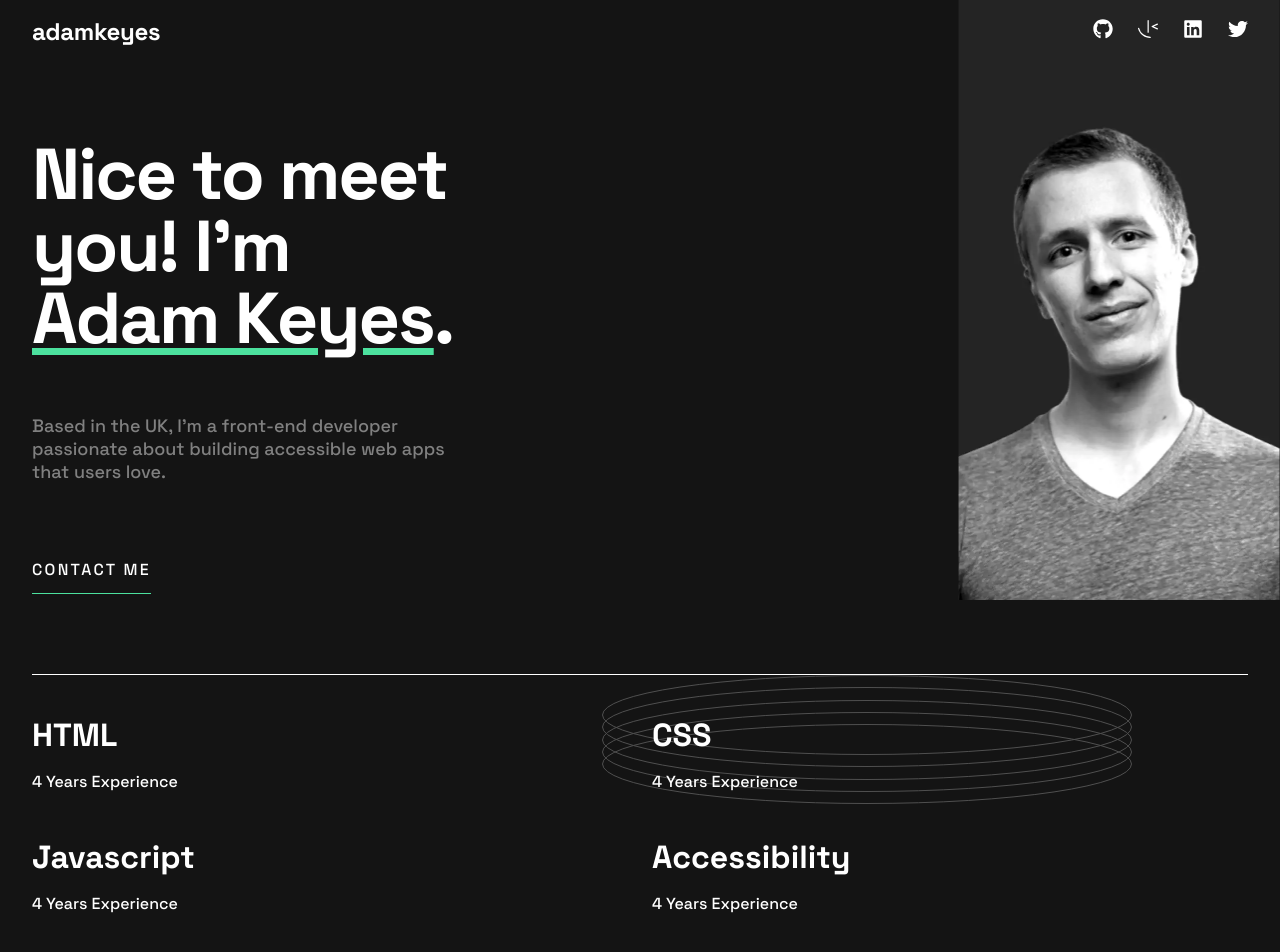
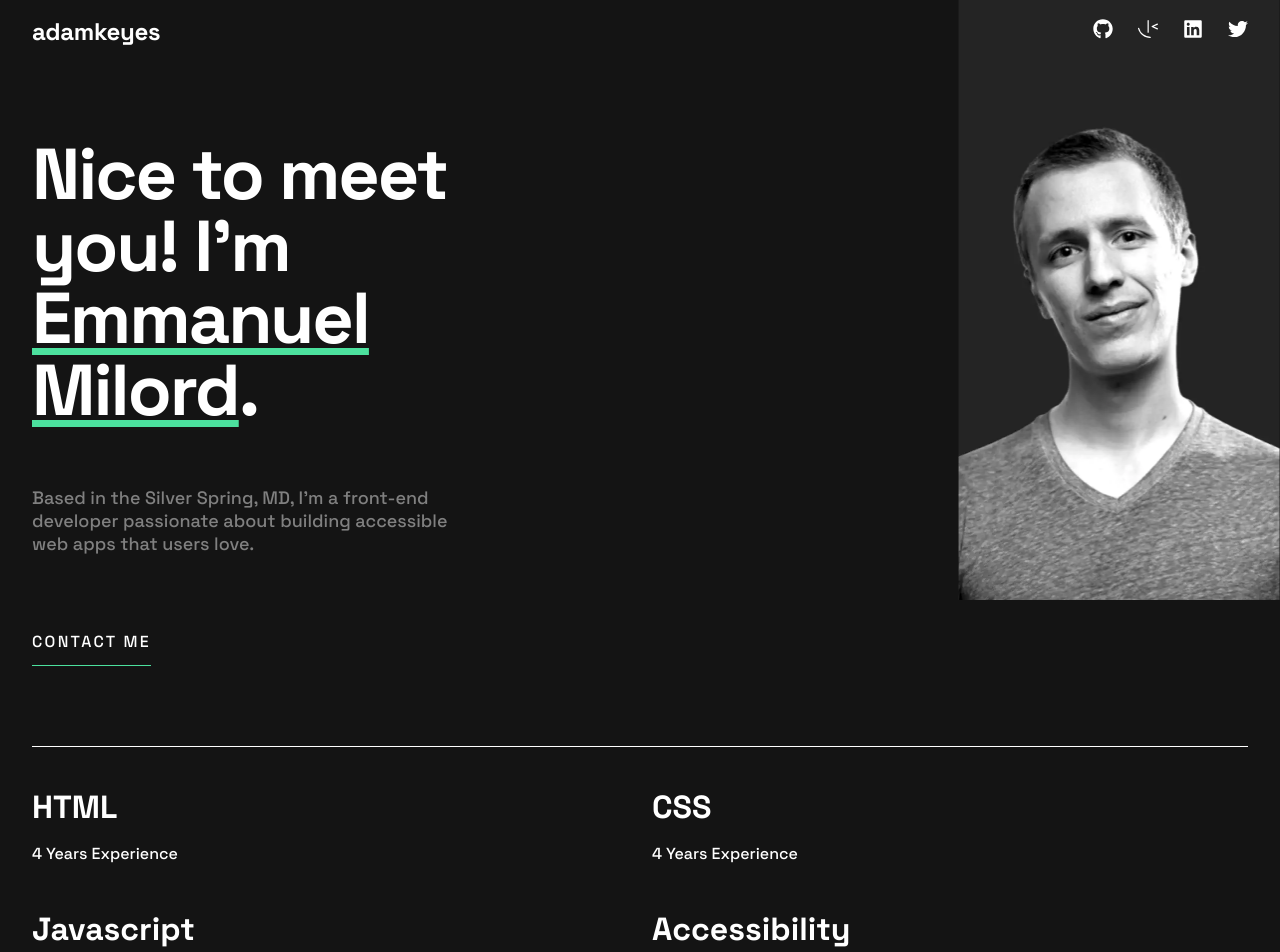
Before and after one commit to GuyNamedEJ/developer-portfolio, a React (Vite) app: page / in a window 1280 px wide. Shown: the top 952 px of the page. Built offline with nearby package versions, Linux system fonts and the light colour scheme.

Commit message:
- Update to add shapes to background

```diff
--- a/src/App.jsx
+++ b/src/App.jsx
@@ -7,7 +7,6 @@ export default function App()
         <div className="container">
             <Hero />
             <Skills />
-            <Socials />
         </div>
     )
 }
--- a/src/components/Hero.jsx
+++ b/src/components/Hero.jsx
@@ -12,12 +12,12 @@ export default function Hero() {
 
       <div className="hero-content">
         <div className="hero-title">
-          <p>Nice to meet you! I'm <span className="underline">Adam Keyes</span>.
+          <p>Nice to meet you! I'm <span className="underline">Emmanuel Milord</span>.
           </p>
         </div>
 
         <p className="hero-text">
-          Based in the UK, I’m a front-end developer passionate about building
+          Based in the Silver Spring, MD, I’m a front-end developer passionate about building
           accessible web apps that users love.
         </p>
 
--- a/src/css/style.css
+++ b/src/css/style.css
@@ -17,6 +17,7 @@ img{
 
 .container{
     padding:20px 16px;
+    overflow: hidden;
 }
 
 .contact-btn{
@@ -68,7 +69,6 @@ nav{
 
 /*Hero Section*/
 .hero{
-    position: relative;
     display: flex;
     flex-direction: column;
     align-items: center;
@@ -113,8 +113,7 @@ nav{
     flex-direction: column;
     align-items: center;
     gap:24px;
-    /* position: relative; */
-    width: 100%;
+    position: relative;
 }
 
 .skill{
@@ -126,9 +125,11 @@ nav{
 
 .skills-bg{
     position: absolute;
-    top:1287px;
+    bottom:0px;
     left:189px;
-    width: 100%;
+    width: 530px;
+    z-index: -5;
+    /* display:none; */
 }
 
 .skill-name{
@@ -198,12 +199,13 @@ nav{
         display:grid;
         grid-template-columns: repeat(2,1fr);
         position: relative;
+        border-bottom: 0;
     }
 
     .skills-bg{
         position:absolute;
         bottom: 0;
-        top:0;
+        bottom:0;
         left: 570px;
         width: 530px;
     }
```
